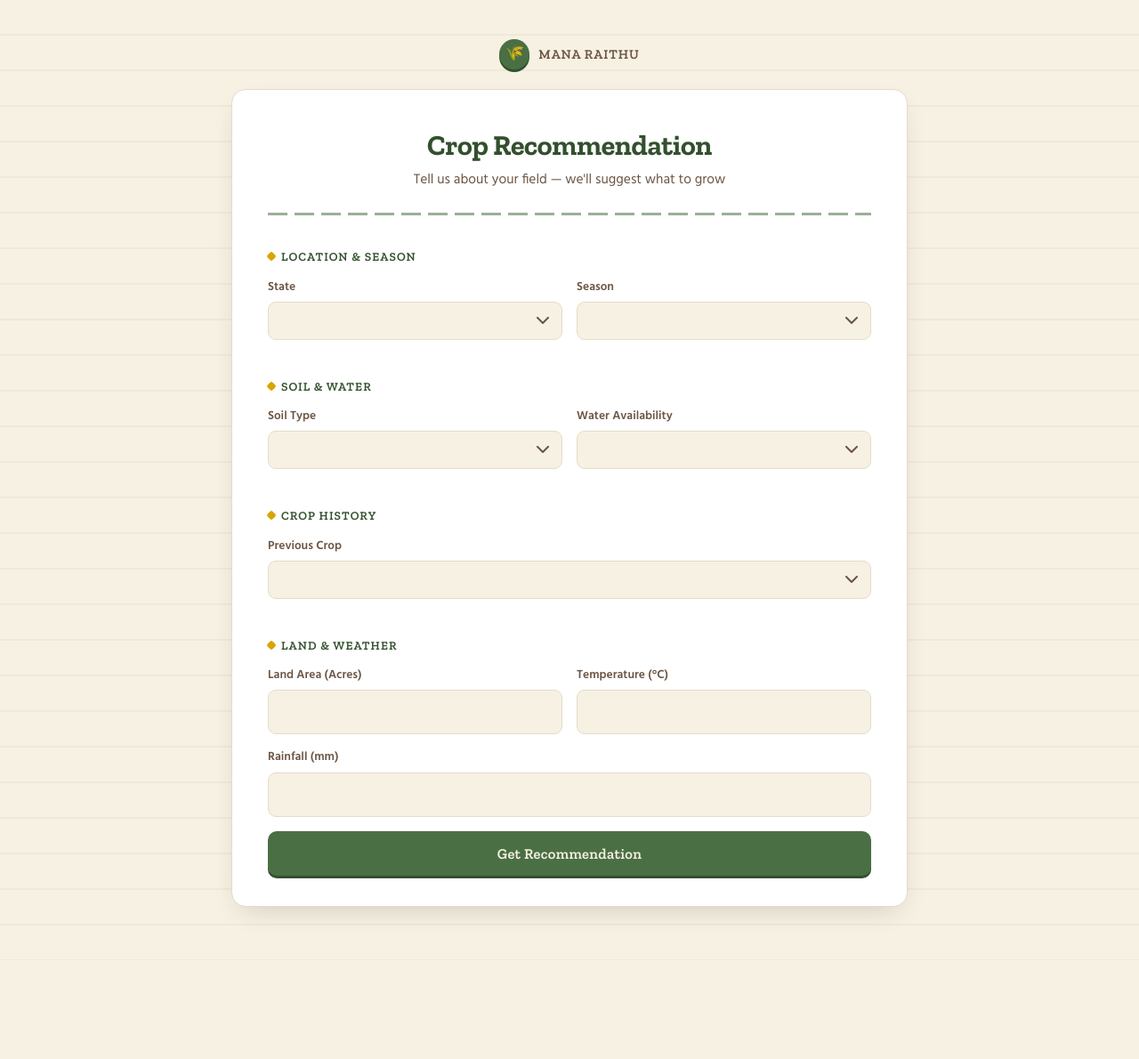
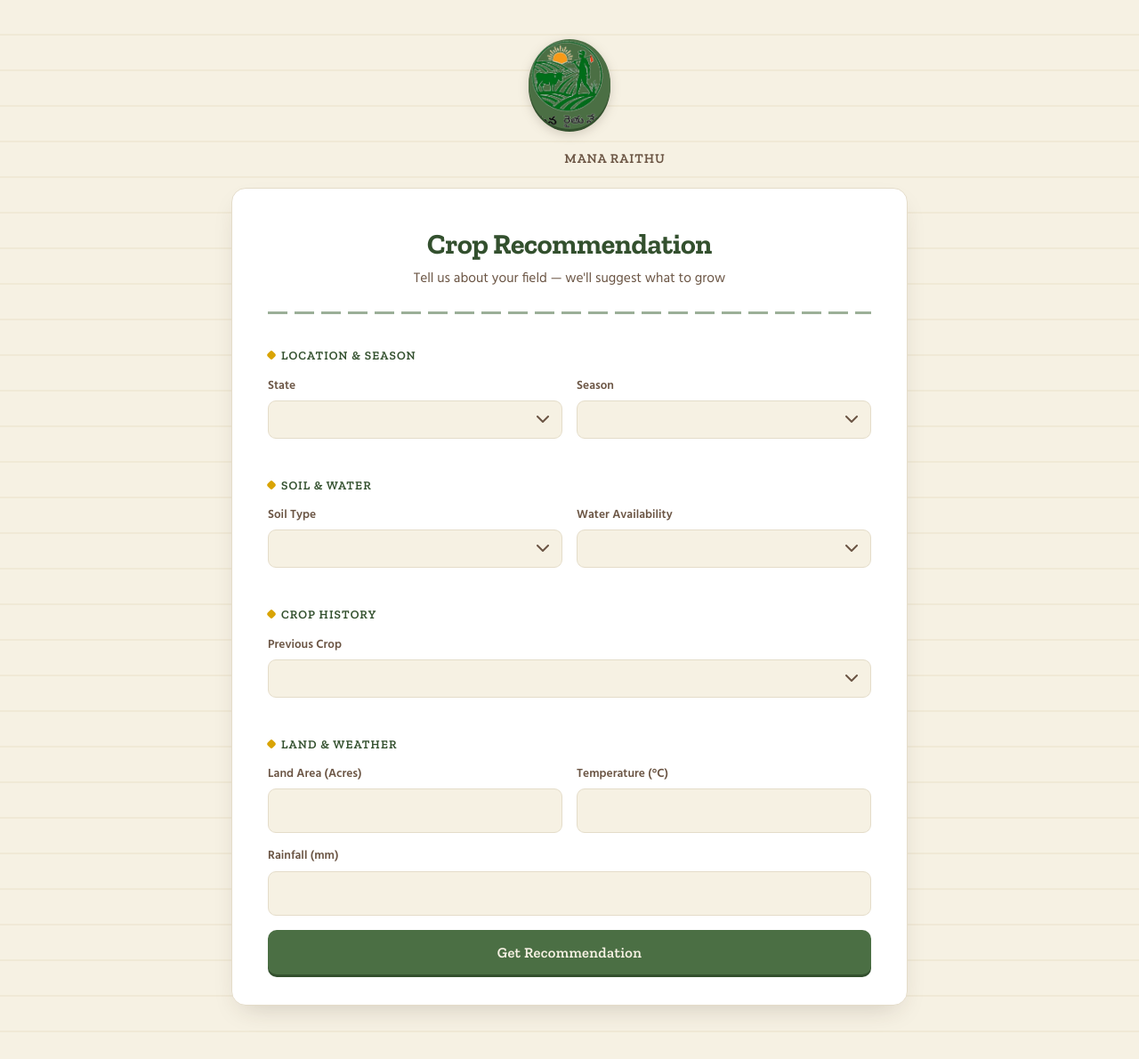
Before and after one commit to mahendrasagar2006-source/mana_raithu_ml, a Flask app: page / in a window 1280 px wide. Shown: the whole page at 89% size. Before the commit the page ends 1079 px from the top, so only its background shows below. Run offline with Flask 3, Linux system fonts and the light colour scheme; lists and menus that the app fills with data are empty; parts of the project's set-up code (start-up, migrations or seed data) failed here and were passed over.

Commit message:
added logo

```diff
--- a/static/style.css
+++ b/static/style.css
@@ -59,10 +59,21 @@ body{
   border-radius:50%;
   background:var(--field);
   display:flex; align-items:center; justify-content:center;
-  font-size:17px;
   box-shadow:0 3px 0 var(--field-dark);
   flex-shrink:0;
+  position:relative;
+  animation:markPop .5s cubic-bezier(.3,1.4,.5,1) both;
 }
+
+.brandbar .mark::before{
+  content:"";
+  width:13px; height:13px;
+  background:var(--turmeric);
+  border-radius:0 60% 0 60%;
+  transform:rotate(45deg);
+}
+
+.brandbar{ animation:fieldIn .5s ease both; }
 
 .brandbar .name{
   font-family:'Zilla Slab',serif;
@@ -119,8 +154,8 @@ h1.title{
   background-size:30px 3px;
   background-repeat:repeat-x;
   background-position:left 3px;
-  opacity:.55;
-  border-radius:3px;
+  transform-origin:left center;
+  animation:furrowGrow .6s cubic-bezier(.3,.8,.3,1) .32s both;
 }
 
 /* ---------- Error ---------- */
@@ -160,11 +195,34 @@ h1.title{
   border-radius:2px;
   transform:rotate(45deg);
   flex-shrink:0;
+  transition:transform .3s ease;
 }
+
+.section-label:hover::before{ transform:rotate(135deg); }
 
 .row{ display:flex; gap:16px; }
 .row .form-group{ flex:1; }
 .form-group{ margin-bottom:16px; }
+
+/* staggered entrance for the form's direct children */
+form{ display:block; }
+form > p.section-label,
+form > .row,
+form > .form-group,
+form > button{
+  opacity:0;
+  animation:fieldIn .45s ease both;
+}
+form > *:nth-child(1){ animation-delay:.30s; }
+form > *:nth-child(2){ animation-delay:.36s; }
+form > *:nth-child(3){ animation-delay:.42s; }
+form > *:nth-child(4){ animation-delay:.48s; }
+form > *:nth-child(5){ animation-delay:.54s; }
+form > *:nth-child(6){ animation-delay:.60s; }
+form > *:nth-child(7){ animation-delay:.66s; }
+form > *:nth-child(8){ animation-delay:.72s; }
+form > *:nth-child(9){ animation-delay:.78s; }
+form > *:nth-child(10){ animation-delay:.84s; }
 
 label{
   display:block;
@@ -388,6 +497,36 @@ h3.alt-title{
 }
 
 @media (prefers-reduced-motion: reduce){
+  *, *::before, *::after{
+    animation-duration:.001ms !important;
+    animation-iteration-count:1 !important;
+    transition-duration:.001ms !important;
+  }
   .fill{ transition:none; }
-  .card{ animation:none !important; }
 }
+.brandbar{
+  display:flex;
+  align-items:center;
+  justify-content:center;
+  margin-bottom:22px;
+  animation:fieldIn .5s ease both;
+}
+
+.brandbar .mark{
+  width:92px;
+  height:auto;
+  display:block;
+  filter:drop-shadow(0 3px 6px rgba(60,42,30,.18));
+  animation:markPop .55s cubic-bezier(.3,1.3,.5,1) both;
+}
+
+@keyframes fieldIn{
+  from{ opacity:0; transform:translateY(14px); }
+  to{ opacity:1; transform:translateY(0); }
+}
+
+@keyframes markPop{
+  0%{ opacity:0; transform:scale(.4) rotate(-25deg); }
+  70%{ transform:scale(1.12) rotate(4deg); }
+  100%{ opacity:1; transform:scale(1) rotate(0); }
+}
--- a/templates/index.html
+++ b/templates/index.html
@@ -11,7 +11,10 @@
 <div class="container">
 
   <div class="brandbar">
-    <div class="mark">🌾</div>
+  <img class="mark" src="{{ url_for('static', filename='logo.png') }}" alt="Mana Raithu Nestham">
+</div>
+  <div class="brandbar">
+    <div class="mark"></div>
     <div class="name">Mana Raithu</div>
   </div>
 
--- a/templates/result.html
+++ b/templates/result.html
@@ -9,9 +9,11 @@
 <body>
 
 <div class="container">
-
   <div class="brandbar">
-    <div class="mark">🌾</div>
+  <img class="mark" src="{{ url_for('static', filename='logo.png') }}" alt="Mana Raithu Nestham">
+</div>
+  <div class="brandbar">
+    <div class="mark"></div>
     <div class="name">Mana Raithu</div>
   </div>
 
```
Also changed, not shown: other parts of static/style.css (+81 -6 lines), static/logo.png (added).
